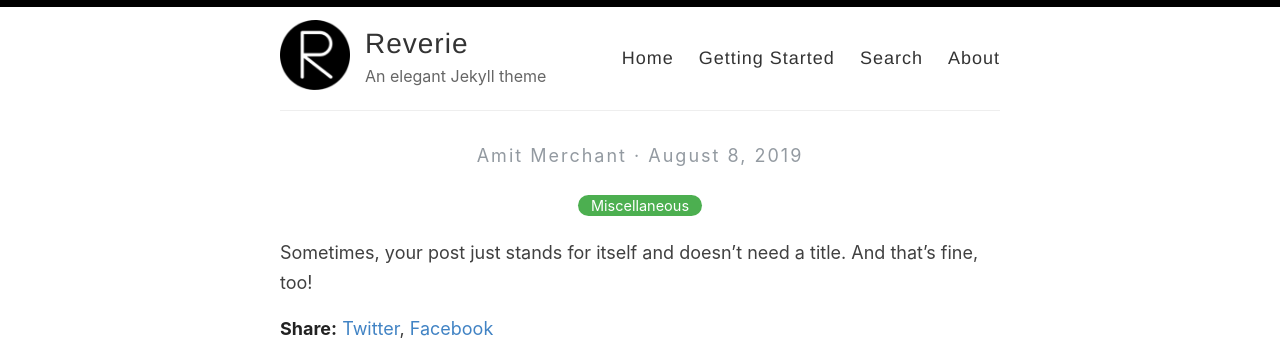
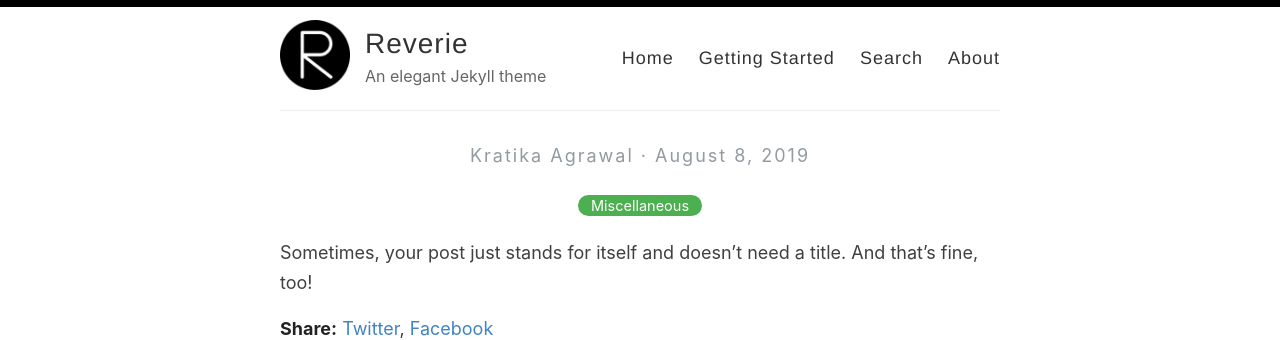
Before and after one commit to kratika1008/IR_Car_Review_Analysis, a Jekyll site: the page built from _posts/2019-08-08-no-title-posts.md, in a window 1280 px wide. Shown: the top 340 px of the page. Built offline with Jekyll 4.4.1, drawn with Linux system fonts in a browser that asks for light colours; some of the changed lines change nothing that is shown.

Commit message:
Update _config.yml

```diff
--- a/_config.yml
+++ b/_config.yml
@@ -6,7 +6,7 @@
 name: Reverie
 
 # Name of the author
-author: Amit Merchant
+author: Kratika Agrawal
 
 # Short bio or description (displayed in the header)
 description: An elegant Jekyll theme
@@ -45,14 +45,14 @@ google_analytics: UA-43339302-11
 
 # Your website URL (e.g. http://amitmerchant1990.github.io or http://www.amitmerchant.com)
 # Used for Sitemap.xml and your RSS feed
-url: http://www.amitmerchant.com/reverie
-enforce_ssl: https://www.amitmerchant.com/reverie
+url: https://kratika1008.github.io/
+enforce_ssl: https://kratika1008.github.io/
 
 # If you're hosting your site at a Project repository on GitHub pages
 # (http://yourusername.github.io/repository-name)
 # and NOT your User repository (http://yourusername.github.io)
 # then add in the baseurl here, like this: "/repository-name"
-baseurl: "/reverie"
+baseurl: "/"
 
 #
 # !! You don't need to change any of the configuration flags below !!
```
